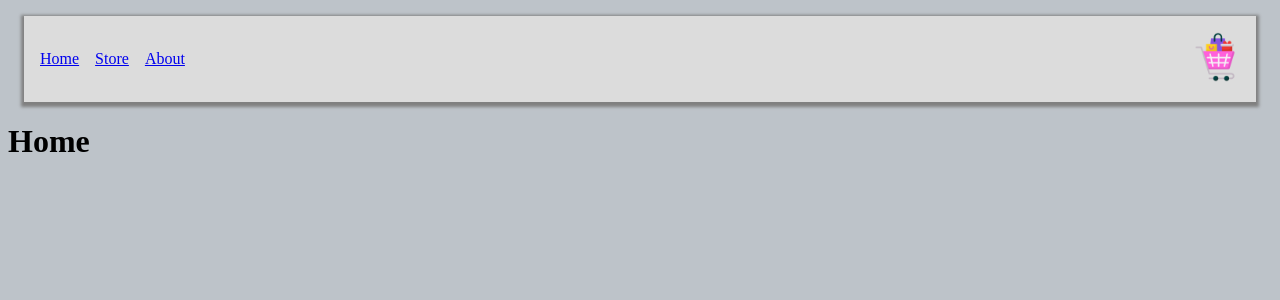
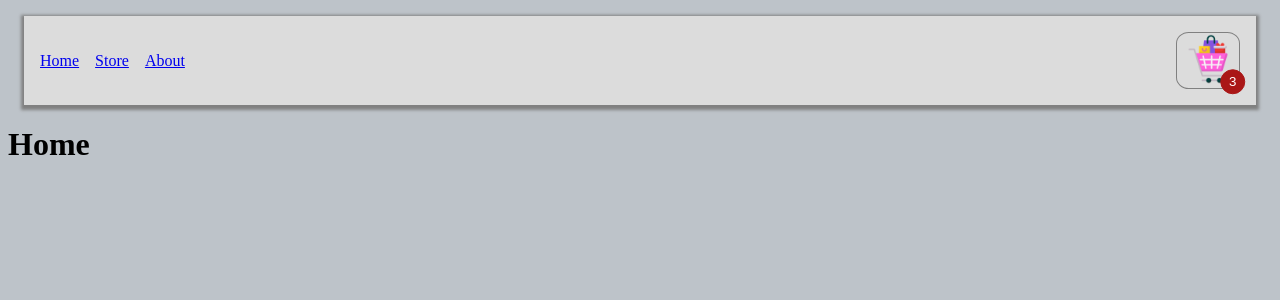
Before and after one commit to maxitomix/top_shopping_cart, a React (Vite) app: page / in a window 1280 px wide. Shown: the top 300 px of the page. Built offline with nearby package versions, Linux system fonts and the light colour scheme.

Commit message:
progress

```diff
--- a/src/App.css
+++ b/src/App.css
@@ -21,8 +21,36 @@ body{
 
 .cart{
     margin-left: auto;
+    background-color: transparent;
+    border: 1px solid gray;
+    border-radius: 20%;
+    position: relative;
 }
 
 .cart img{
     width: 50px;
 }
+
+.cart .cartNumber{
+    margin-left: auto;
+    margin-right: auto;
+    width: 25px;
+    height: 25px;
+    display: flex;
+    justify-content: center;
+    align-items: center;
+    text-align: center;
+    justify-content: center;
+    border-radius: 50%;
+    color: white;
+    border: 1px solid rgb(170, 23, 23);
+    background-color: rgb(170, 23, 23);
+
+    position: absolute;
+    bottom: 0;
+    right: 0;
+    transform: translate(25%, 25%);
+
+
+
+}
--- a/src/components/Navbar.tsx
+++ b/src/components/Navbar.tsx
@@ -6,7 +6,10 @@ export function Navbar(){
             <NavLink to="/">Home</NavLink>
             <NavLink to="/Store">Store</NavLink>
             <NavLink to="/About">About</NavLink>
-            <div className="cart"><img src="./src/assets/cart.png" alt="" /></div>
+            <button className="cart">
+                <img src="./src/assets/cart.png" alt="cart" />
+                <div className="cartNumber">3</div>
+            </button>
 
         </div>
     )
```
